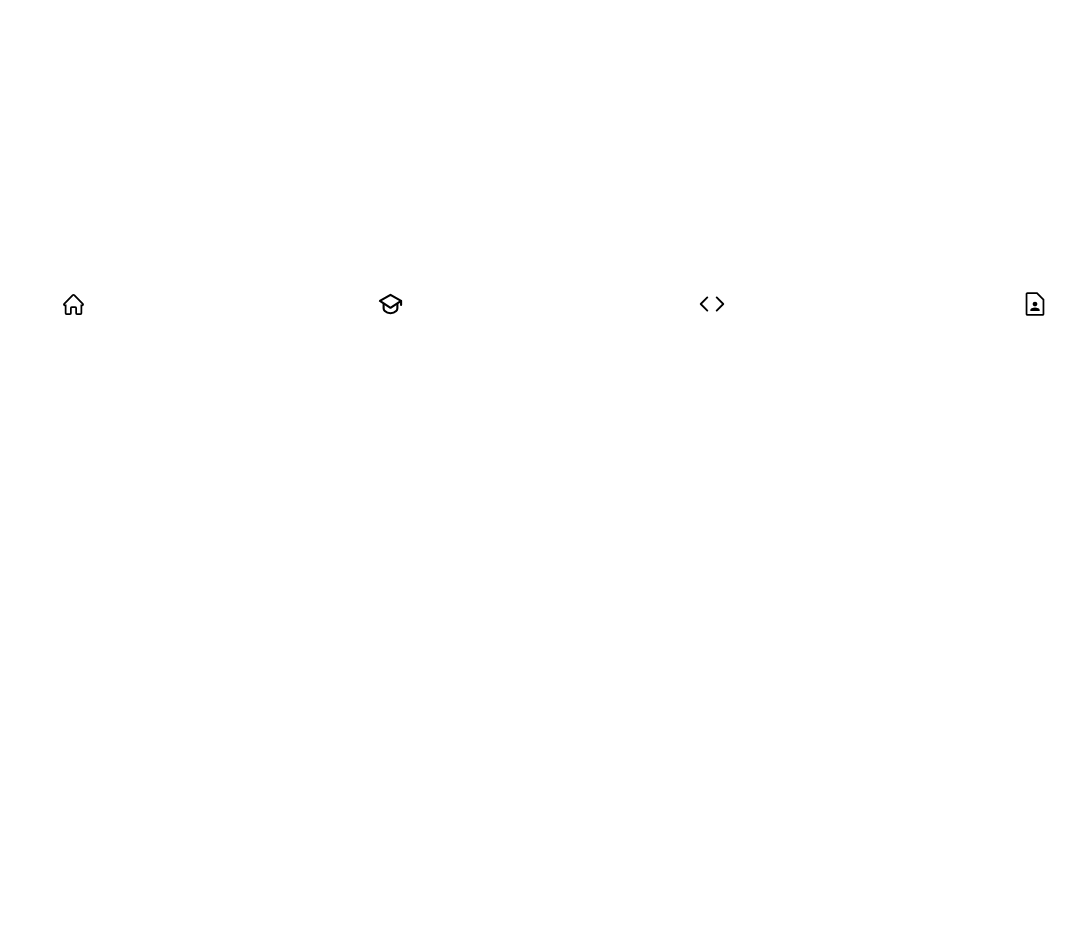
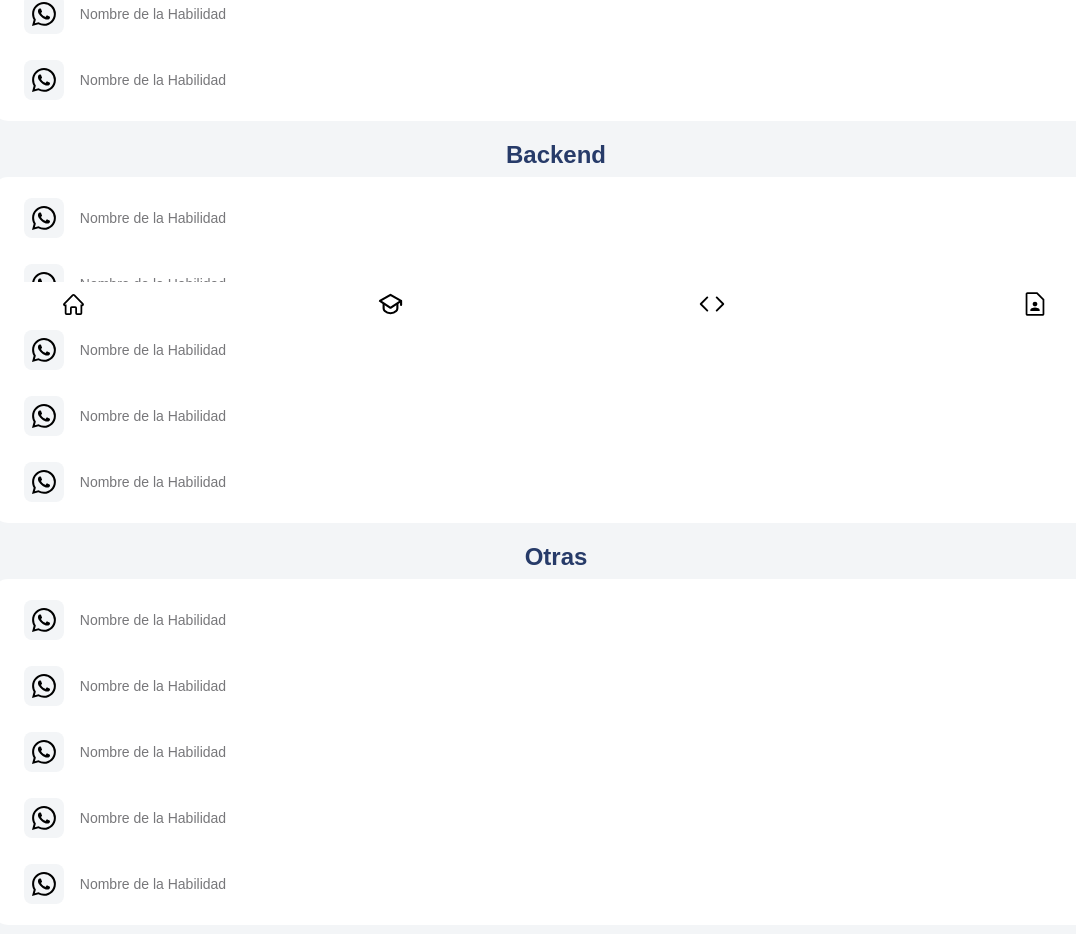
Before and after one commit to Yusei-0/Yusei-0, an Angular app: page /skills in a window 1280 px wide. Shown: the part 470-1404 px from the top of the page, without its empty margins (84-1160 px from the left). Before the commit the page ends 800 px from the top, so only its background shows below. Built offline with nearby package versions, Linux system fonts and the light colour scheme.

Commit message:
Add styles to the skills-main-section

```diff
--- a/src/app/skills/skills/skills.component.css
+++ b/src/app/skills/skills/skills.component.css
@@ -31,5 +31,52 @@
 .skills-main{
     background-color: var(--grey-background);
     border-radius: 20px 20px 0 0;
+    padding-top: 1px;
     padding-bottom: 40px;
+
 }
+
+.main-list{
+    display: block;
+    margin-top: 20px;
+    padding: 0 6%;
+}
+
+.main-list h3{
+    font-size: 2.4rem;
+    color: var(--color-primary);
+    font-weight: bold;
+    text-align: center;
+    margin-bottom: 8px;
+}
+
+.main-list-container {
+    list-style: none;
+    background-color: var(--just-white);
+    border-radius: 15px;
+    padding: 8px;
+}
+
+.main-list-item {
+    display:  flex;
+    align-items: center;
+    padding: 5px 15px;
+}
+
+.main-list-item .icon-container{
+    height: 40px;
+    width: 40px;
+    border-radius: 8px;
+    background-color: var(--grey-background);
+    display: flex;
+    justify-content: center;
+    align-items: center;
+    margin: 8px;
+}
+
+.main-list-item p{
+    font-size: 1.4rem;
+    font-weight: 500;
+    color: var(--grey-font-dark);
+    margin-left: 8px;
+}
--- a/src/app/skills/skills/skills.component.html
+++ b/src/app/skills/skills/skills.component.html
@@ -4,30 +4,117 @@
         <p>Lorem ipsum dolor sit, amet consectetur adipisicing elit. Ea sed, quas tempore, sunt voluptate aliquam enim totam quis voluptates accusamus, delectus iste vel suscipit voluptatibus porro? Minima quis iusto voluptatibus.</p>
     </section>
     <section class="skills-main">
-        <div class="main-list-title">
+
+        <!-- Frontend secion -->
+        <div class="main-list">
             <h3>Frontend</h3>
             <ul class="main-list-container">
                 <li class="main-list-item">
-                    <app-icon [img]="'whatsapp'"></app-icon>
+                    <div class="icon-container">
+                        <app-icon [img]="'whatsapp'"></app-icon>
+                    </div>
                     <p> Nombre de la Habilidad</p>
                 </li>
                 <li class="main-list-item">
-                    <app-icon [img]="'whatsapp'"></app-icon>
+                    <div class="icon-container">
+                        <app-icon [img]="'whatsapp'"></app-icon>
+                    </div>
                     <p> Nombre de la Habilidad</p>
                 </li>
                 <li class="main-list-item">
-                    <app-icon [img]="'whatsapp'"></app-icon>
+                    <div class="icon-container">
+                        <app-icon [img]="'whatsapp'"></app-icon>
+                    </div>
                     <p> Nombre de la Habilidad</p>
                 </li>
                 <li class="main-list-item">
-                    <app-icon [img]="'whatsapp'"></app-icon>
+                    <div class="icon-container">
+                        <app-icon [img]="'whatsapp'"></app-icon>
+                    </div>
                     <p> Nombre de la Habilidad</p>
                 </li>
                 <li class="main-list-item">
-                    <app-icon [img]="'whatsapp'"></app-icon>
+                    <div class="icon-container">
+                        <app-icon [img]="'whatsapp'"></app-icon>
+                    </div>
                     <p> Nombre de la Habilidad</p>
                 </li>
             </ul>
         </div>
+
+        <!-- Backend section -->
+        <div class="main-list">
+            <h3>Backend</h3>
+            <ul class="main-list-container">
+                <li class="main-list-item">
+                    <div class="icon-container">
+                        <app-icon [img]="'whatsapp'"></app-icon>
+                    </div>
+                    <p> Nombre de la Habilidad</p>
+                </li>
+                <li class="main-list-item">
+                    <div class="icon-container">
+                        <app-icon [img]="'whatsapp'"></app-icon>
+                    </div>
+                    <p> Nombre de la Habilidad</p>
+                </li>
+                <li class="main-list-item">
+                    <div class="icon-container">
+                        <app-icon [img]="'whatsapp'"></app-icon>
+                    </div>
+                    <p> Nombre de la Habilidad</p>
+                </li>
+                <li class="main-list-item">
+                    <div class="icon-container">
+                        <app-icon [img]="'whatsapp'"></app-icon>
+                    </div>
+                    <p> Nombre de la Habilidad</p>
+                </li>
+                <li class="main-list-item">
+                    <div class="icon-container">
+                        <app-icon [img]="'whatsapp'"></app-icon>
+                    </div>
+                    <p> Nombre de la Habilidad</p>
+                </li>
+            </ul>
+        </div>
+
+        <!-- Otras section -->
+        <div class="main-list">
+            <h3>Otras</h3>
+            <ul class="main-list-container">
+                <li class="main-list-item">
+                    <div class="icon-container">
+                        <app-icon [img]="'whatsapp'"></app-icon>
+                    </div>
+                    <p> Nombre de la Habilidad</p>
+                </li>
+                <li class="main-list-item">
+                    <div class="icon-container">
+                        <app-icon [img]="'whatsapp'"></app-icon>
+                    </div>
+                    <p> Nombre de la Habilidad</p>
+                </li>
+                <li class="main-list-item">
+                    <div class="icon-container">
+                        <app-icon [img]="'whatsapp'"></app-icon>
+                    </div>
+                    <p> Nombre de la Habilidad</p>
+                </li>
+                <li class="main-list-item">
+                    <div class="icon-container">
+                        <app-icon [img]="'whatsapp'"></app-icon>
+                    </div>
+                    <p> Nombre de la Habilidad</p>
+                </li>
+                <li class="main-list-item">
+                    <div class="icon-container">
+                        <app-icon [img]="'whatsapp'"></app-icon>
+                    </div>
+                    <p> Nombre de la Habilidad</p>
+                </li>
+            </ul>
+        </div>
+
     </section>
 </div>
```
